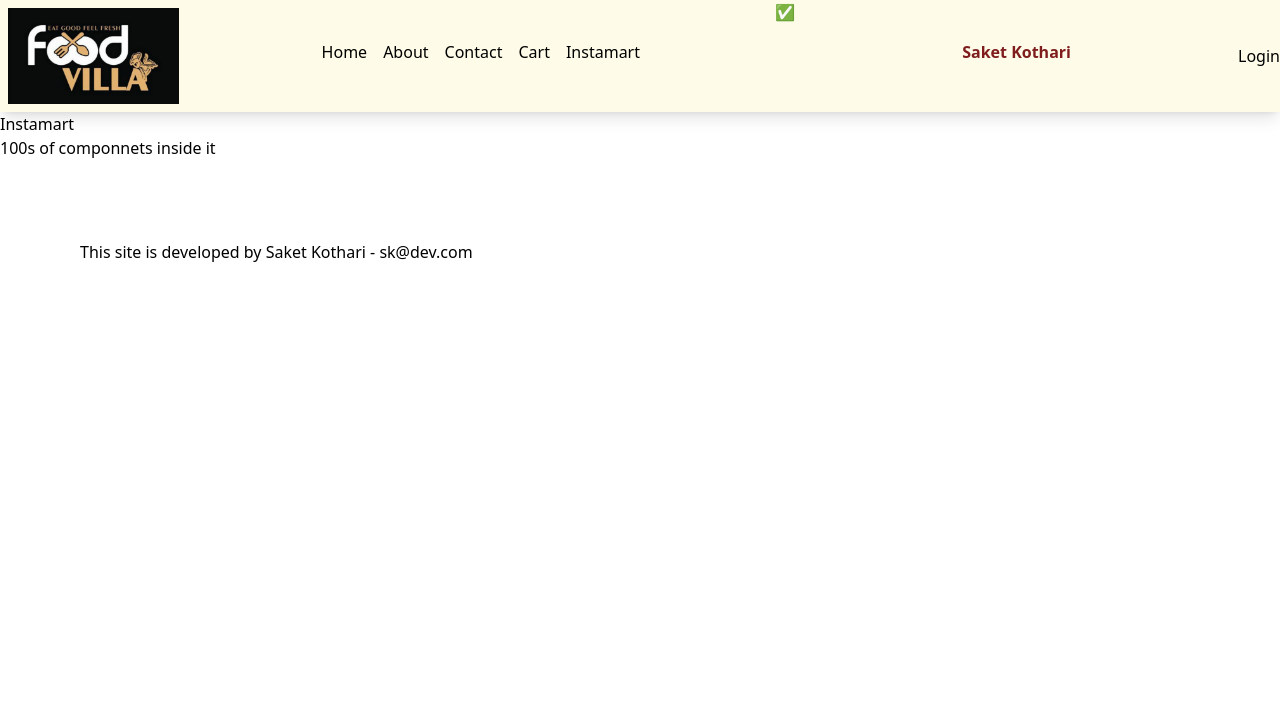
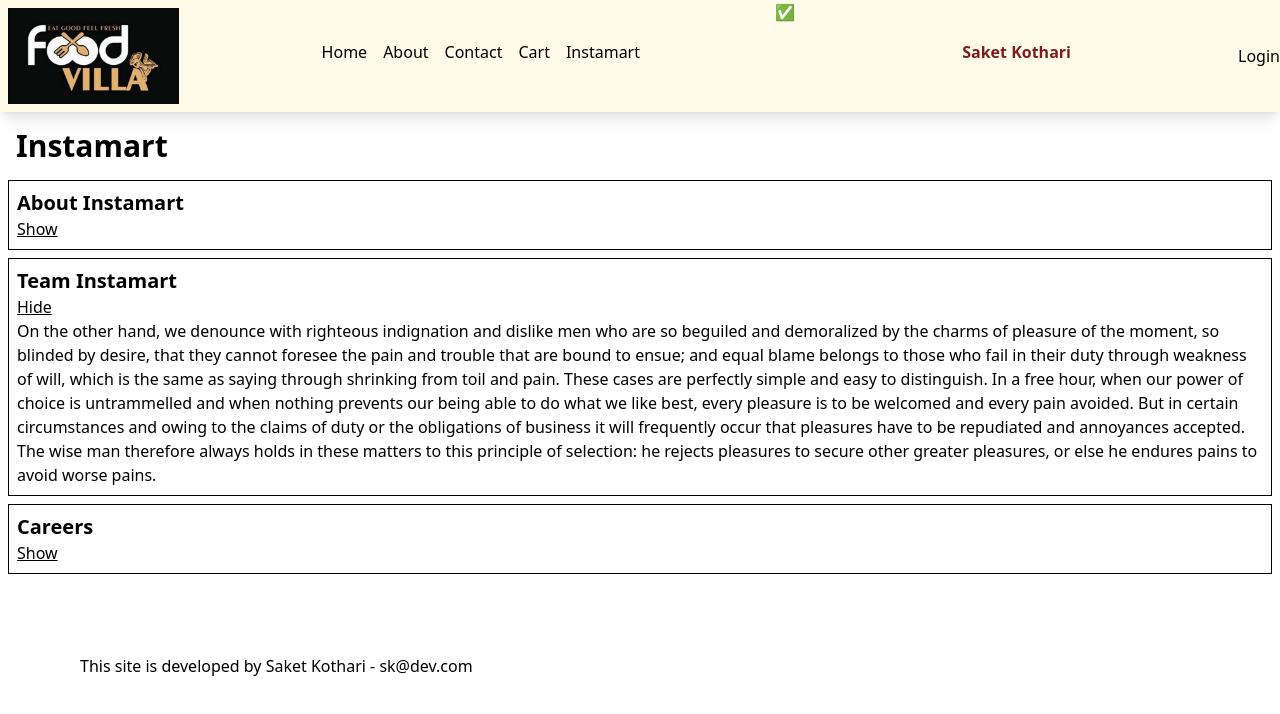
Before and after one commit to SaketKothari/food-ordering-webapp-namaste-react, a React (Vite) app: page /instamart in a window 1280 px wide. Shown: the top 714 px of the page. Built offline with nearby package versions, Linux system fonts and the light colour scheme.

Commit message:
Creating a modal

```diff
--- a/src/components/Instamart.js
+++ b/src/components/Instamart.js
@@ -1,8 +1,67 @@
+import { useState } from 'react';
+
+const Section = ({ title, description, isVisible, setIsVisible }) => {
+  return (
+    <div className="border border-black p-2 m-2">
+      <h3 className="font-bold text-xl">{title}</h3>
+      {isVisible ? (
+        <button
+          onClick={() => setIsVisible(false)}
+          className="cursor-pointer underline"
+        >
+          Hide
+        </button>
+      ) : (
+        <button
+          onClick={() => setIsVisible(true)}
+          className="cursor-pointer underline"
+        >
+          Show
+        </button>
+      )}
+
+      {isVisible && <p>{description}</p>}
+    </div>
+  );
+};
+
 const Instamart = () => {
+  const [visibleSection, setIsVisibleSection] = useState('team');
   return (
     <div>
-      <h1>Instamart</h1>
-      <h1>100s of componnets inside it</h1>
+      <h1 className="text-3xl p-2 m-2 font-bold"> Instamart</h1>
+      <Section
+        title={'About Instamart'}
+        description={
+          'On the other hand, we denounce with righteous indignation and dislike men who are so beguiled and demoralized by the charms of pleasure of the moment, so blinded by desire, that they cannot foresee the pain and trouble that are bound to ensue; and equal blame belongs to those who fail in their duty through weakness of will, which is the same as saying through shrinking from toil and pain. These cases are perfectly simple and easy to distinguish. In a free hour, when our power of choice is untrammelled and when nothing prevents our being able to do what we like best, every pleasure is to be welcomed and every pain avoided. But in certain circumstances and owing to the claims of duty or the obligations of business it will frequently occur that pleasures have to be repudiated and annoyances accepted. The wise man therefore always holds in these matters to this principle of selection: he rejects pleasures to secure other greater pleasures, or else he endures pains to avoid worse pains.'
+        }
+        isVisible={visibleSection === 'about'}
+        setIsVisible={() => setIsVisibleSection('about')}
+      />
+
+      <Section
+        title={'Team Instamart'}
+        description={
+          'On the other hand, we denounce with righteous indignation and dislike men who are so beguiled and demoralized by the charms of pleasure of the moment, so blinded by desire, that they cannot foresee the pain and trouble that are bound to ensue; and equal blame belongs to those who fail in their duty through weakness of will, which is the same as saying through shrinking from toil and pain. These cases are perfectly simple and easy to distinguish. In a free hour, when our power of choice is untrammelled and when nothing prevents our being able to do what we like best, every pleasure is to be welcomed and every pain avoided. But in certain circumstances and owing to the claims of duty or the obligations of business it will frequently occur that pleasures have to be repudiated and annoyances accepted. The wise man therefore always holds in these matters to this principle of selection: he rejects pleasures to secure other greater pleasures, or else he endures pains to avoid worse pains.'
+        }
+        isVisible={visibleSection === 'team'}
+        setIsVisible={() => setIsVisibleSection('team')}
+      />
+
+      <Section
+        title={'Careers '}
+        description={
+          'On the other hand, we denounce with righteous indignation and dislike men who are so beguiled and demoralized by the charms of pleasure of the moment, so blinded by desire, that they cannot foresee the pain and trouble that are bound to ensue; and equal blame belongs to those who fail in their duty through weakness of will, which is the same as saying through shrinking from toil and pain. These cases are perfectly simple and easy to distinguish. In a free hour, when our power of choice is untrammelled and when nothing prevents our being able to do what we like best, every pleasure is to be welcomed and every pain avoided. But in certain circumstances and owing to the claims of duty or the obligations of business it will frequently occur that pleasures have to be repudiated and annoyances accepted. The wise man therefore always holds in these matters to this principle of selection: he rejects pleasures to secure other greater pleasures, or else he endures pains to avoid worse pains.'
+        }
+        isVisible={visibleSection === 'career'}
+        setIsVisible={() => setIsVisibleSection('career')}
+      />
+
+      {/* <AboutInstaMart/>
+      <DetailsofInstaart/>
+      <TeamInstamart/>
+      <Product/>
+      <Careers/> */}
     </div>
   );
 };
```
